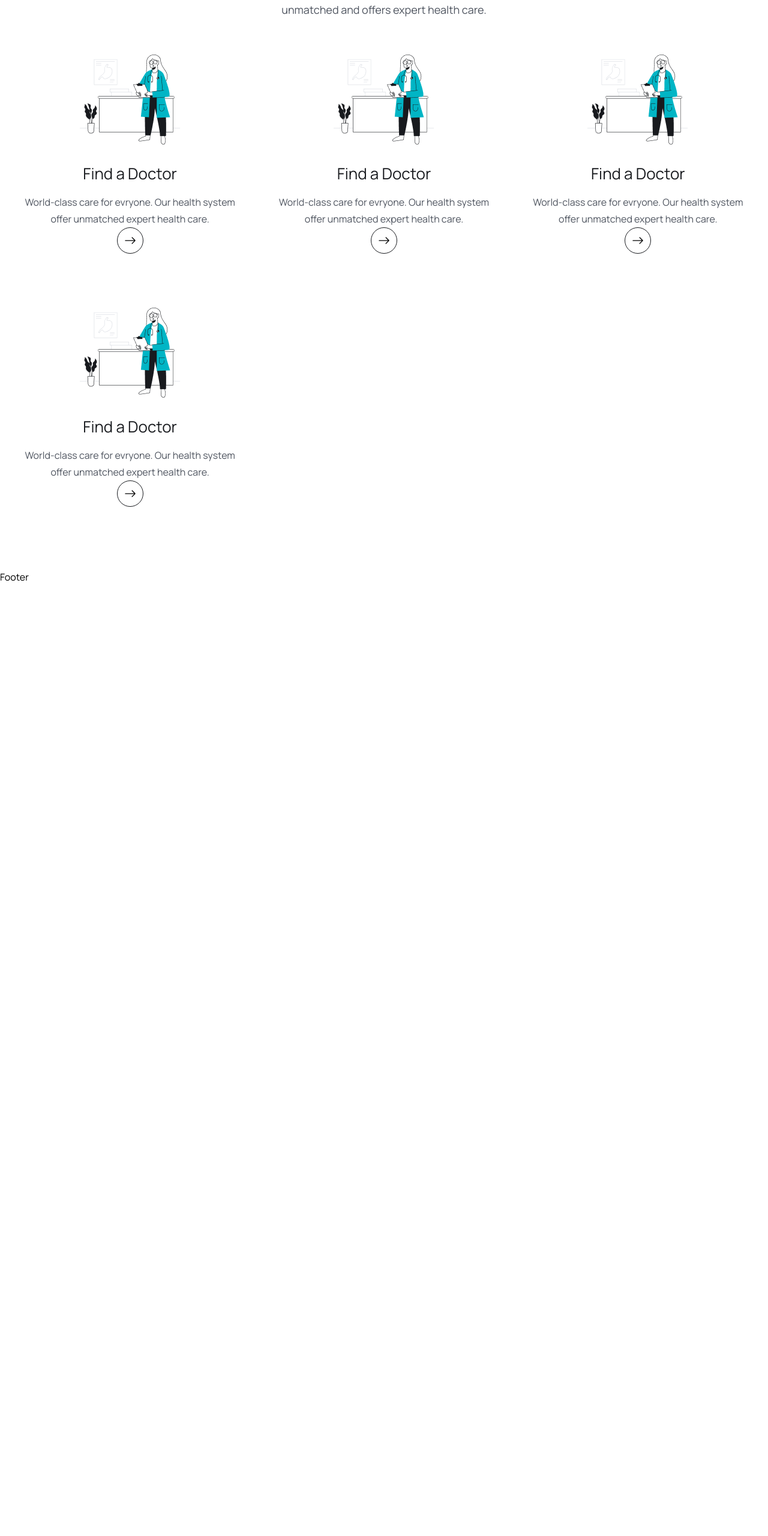
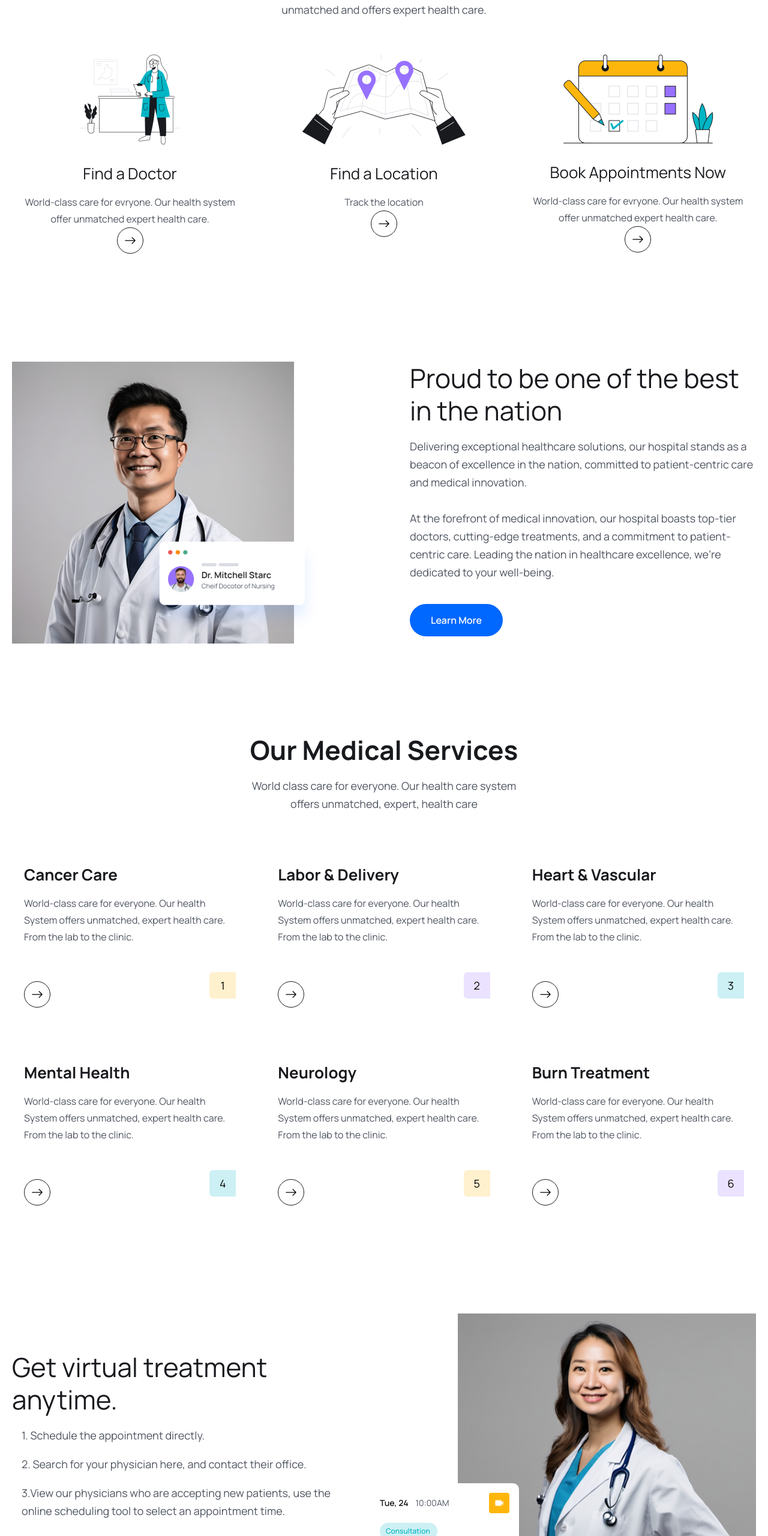
Before and after one commit to Faiyaz582/GetMed, a React (Vite) app in the folder frontend/: page / in a window 1280 px wide. Shown: the part 1154-3715 px from the top of the page at 60% size. Before the commit the page ends 2128 px from the top, so only its background shows below. Built offline with nearby package versions, Linux system fonts and the light colour scheme.

Commit message:
About and feature updated

```diff
--- /dev/null
+++ b/frontend/src/components/About/About.jsx
@@ -0,0 +1,47 @@
+import React from 'react';
+import  aboutImg from "../../assets/images/about.png.png";
+import aboutCardImg from "../../assets/images/about-card.png";
+import { Link } from 'react-router-dom';
+
+
+const About = () => {
+    return <section>
+            <div className="container">
+                <div className="flex justify-between gap-[50px] lg:gap-[130px] xl:gap-0 flex-col lg:flex-row">
+                {/*about image*/}
+                <div className="relative w-3/4 lg:w-1/2 xl:w-[770px] z-10 order-2 lg:order-1">
+                    <img src={aboutImg} alt="" />
+                <div className="absolute z-20 bottom-4 w-[200px] md:w-[300px] right-[-30%] md:right-[-7%] lg:right-[22%]">
+                    <img src={aboutCardImg} alt="" />
+                    </div>
+                    </div>
+                    <div className="w-full lg:w-1/2 xl:w-[670px] order-1 lg:order-2">
+                        <h2 className='heading'> Proud to be one of the best in the nation</h2>
+                        <p className='text_para'>Delivering exceptional healthcare solutions, our hospital stands
+                        as a beacon of excellence in the nation, committed to patient-centric care and medical innovation.</p>
+
+                        <p className='text_para mt-[30px]'>At the forefront of medical innovation, our hospital boasts top-tier
+                         doctors, cutting-edge treatments, and a commitment to patient-centric care. Leading the nation
+                        in healthcare excellence, we're dedicated to your well-being.</p>
+
+                        <Link to="/">
+                            <button  className="btn">Learn More</button>
+                        </Link>
+                    </div>
+                </div>
+                </div>
+        </section>
+};
+
+export default About;
+
+
+// import React from 'react' 6.9k (gzipped: 2.7k)
+
+// const About = () => {
+//     return {
+//         <div> About </div>
+//     }
+// }
+
+// export default About
--- /dev/null
+++ b/frontend/src/components/Services/ServiceCard.jsx
@@ -0,0 +1,33 @@
+import React from 'react';
+import {Link} from 'react-router-dom';
+import {BsArrowRight} from 'react-icons/bs';
+
+const ServiceCard = ({ item, index }) => {
+    const { name, desc, bgColor, textColor } = item;
+
+    return (
+        <div className="py-[30px] px-3 lg:px-5">
+            <h2 className="text-[26px] leading-9 text-headingColor font-[700]">
+            {name}
+            </h2>
+            <p className="text-[16px] leading-7 font-[400] text-textColor mt-4">
+                {desc}
+            </p>
+
+
+            <div className='flex items-center justify-between mt-[30px]'>
+            <Link to ='/doctors' className='w-[44px] h-[44px] rounded-full border border-solid border-[#181A1E] mt-[30px] flex items-center justify-center group hover:bg-cyan-600 hover:border-none'>
+            <BsArrowRight className='group-hover:text-white w-6 h-5'/>
+           </Link>
+           <span className='w-[44px] h-[44px] flex items-center justify-center text-[18px] leading-[30px]
+           font-[600px]' style={{background:`${bgColor}`, color: `{textColor}`, borderRadius: "6px 0 0 6px",
+           }}>
+                {index + 1}
+           </span>
+
+            </div>
+            </div>
+        );
+    };
+
+    export default ServiceCard;
--- /dev/null
+++ b/frontend/src/components/Services/ServiceList.jsx
@@ -0,0 +1,15 @@
+import React from 'react';
+import { services } from "./../../assets/data/services";
+import ServiceCard from "./ServiceCard"
+
+const ServiceList = () => {
+    return (
+        <div className='grid grid-cols-1 md:grid-cols-2 lg:grid-cols-3 gap-5 lg:gap-[30px] mt-[30px] lg:mt-[55px]'>
+            {services.map((item,index)=> (
+            <ServiceCard item={item} index= {index} key={index} />
+        ))}
+        </div>
+    );
+}
+
+export default ServiceList;
--- a/frontend/src/pages/Home.jsx
+++ b/frontend/src/pages/Home.jsx
@@ -2,8 +2,16 @@
 import heroImg01 from '../assets/images/hero-img01.png';
 import heroImg02 from '../assets/images/hero-img02.png';
 import icon01 from '../assets/images/icon01.png'
-import {Link} from 'react-router-dom';
-import {BsArrowRight} from 'react-icons/bs'
+import icon02 from '../assets/images/icon02.png'
+import icon03 from '../assets/images/icon03.png'
+import featureImg from '../assets/images/featuring.png';
+import videoIcon from '../assets/images/video-icon.png';
+import avatarIcon from '../assets/images/avatar-icon.png';
+import { Link } from 'react-router-dom';
+import { BsArrowRight } from 'react-icons/bs';
+import About from '../components/About/About';
+import ServiceList from '../components/Services/ServiceList';
+
 
 const Home = () => {
   return (
@@ -98,13 +106,52 @@
                 <p className='text-[16px] leading-7 text-textColor font-[400] mt-4 text-center'>
                   World-class care for evryone. Our health system offer unmatched expert health care.
                 </p>
-           <Link to ='/doctors' className='w-[44px] h-[44px] rounded-full border border-solid border-[#181A1E] mt-[30px0 mx-auto flex items-center justify-center group hover:bg-cyan-600 hover:border-none'>
-            <BsArrowRight className='group-hover:text-white w-6 h-5'/>
+                <Link to='/doctors' className='w-[44px] h-[44px] rounded-full border border-solid border-[#181A1E] mt-[30px0 mx-auto flex items-center justify-center group hover:bg-cyan-600 hover:border-none'>
+                  <BsArrowRight className='group-hover:text-white w-6 h-5' />
                 </Link>
 
               </div>
             </div>
             <div className='py-[30px] px-5'>
+              <div className='flex items-center justify-center'>
+                <img src={icon02} alt="" />
+
+              </div>
+              <div className='mt-[30px]'>
+                <h2 className='text-[26px] leading-9 text-headingColor font[600] text-center'>
+                  Find a Location
+
+                </h2>
+                <p className='text-[16px] leading-7 text-textColor font-[400] mt-4 text-center'>
+                  Track the location
+
+                </p>
+                <Link to='/doctors' className='w-[44px] h-[44px] rounded-full border border-solid border-[#181A1E] mt-[30px0 mx-auto flex items-center justify-center group hover:bg-cyan-600 hover:border-none'>
+                  <BsArrowRight className='group-hover:text-white w-6 h-5' />
+                </Link>
+
+              </div>
+            </div>
+            <div className='py-[30px] px-5'>
+              <div className='flex items-center justify-center'>
+                <img src={icon03} alt="" />
+
+              </div>
+              <div className='mt-[30px]'>
+                <h2 className='text-[26px] leading-9 text-headingColor font[600] text-center'>
+                  Book Appointments Now
+
+                </h2>
+                <p className='text-[16px] leading-7 text-textColor font-[400] mt-4 text-center'>
+                  World-class care for evryone. Our health system offer unmatched expert health care.
+                </p>
+                <Link to='/doctors' className='w-[44px] h-[44px] rounded-full border border-solid border-[#181A1E] mt-[30px0 mx-auto flex items-center justify-center group hover:bg-cyan-600 hover:border-none'>
+                  <BsArrowRight className='group-hover:text-white w-6 h-5' />
+                </Link>
+
+              </div>
+            </div>
+            {/* <div className='py-[30px] px-5'>
          <div className='flex items-center justify-center'>
            <img src={icon01} alt="" />
 
@@ -122,48 +169,97 @@
            </Link>
 
          </div>
-        </div>
-        <div className='py-[30px] px-5'>
-         <div className='flex items-center justify-center'>
-           <img src={icon01} alt="" />
-
-         </div>
-         <div className='mt-[30px]'>
-           <h2 className='text-[26px] leading-9 text-headingColor font[600] text-center'>
-             Find a Doctor
-
-           </h2>
-           <p className='text-[16px] leading-7 text-textColor font-[400] mt-4 text-center'>
-            World-class care for evryone. Our health system offer unmatched expert health care.
-           </p>
-           <Link to ='/doctors' className='w-[44px] h-[44px] rounded-full border border-solid border-[#181A1E] mt-[30px0 mx-auto flex items-center justify-center group hover:bg-cyan-600 hover:border-none'>
-            <BsArrowRight className='group-hover:text-white w-6 h-5'/>
-           </Link>
-
+        </div> */}
           </div>
         </div>
-        <div className='py-[30px] px-5'>
-         <div className='flex items-center justify-center'>
-           <img src={icon01} alt="" />
+      </section>
 
+      <About />
+
+      {/*service section er kaaj: start */}
+      <section>
+        <div className="container">
+          <div className="xl:w-[470px] mx-auto">
+            <h2 className='heading text-center font-bold'>Our Medical Services</h2>
+            <p className='text_para text-center'>World class care for everyone. Our health care system offers unmatched, expert, health care
+            </p>
           </div>
-         <div className='mt-[30px]'>
-           <h2 className='text-[26px] leading-9 text-headingColor font[600] text-center'>
-             Find a Doctor
 
+          <ServiceList />
+        </div>
+      </section>
+
+      {/*service section er kaaj: start */}
+
+      {/*feature section:start*/}
+
+      <section>
+        <div className="container">
+          <div className="flex items-center justify-between flex-col lg:flex-row">
+            {/*feature content */}
+            <div className="xl:w-[670px]">
+              <h2 className="heading">
+                Get virtual treatment <br /> anytime.
               </h2>
-           <p className='text-[16px] leading-7 text-textColor font-[400] mt-4 text-center'>
-            World-class care for evryone. Our health system offer unmatched expert health care.
+
+              <ul className="pl-4">
+                <li className="text_para">
+                  1. Schedule the appointment directly.
+                </li>
+                <li className="text_para">2. Search for your physician here, and contact their office. </li>
+                <li className="text_para">3.View our physicians who are accepting new patients, use the online scheduling tool to select an appointment time.
+                </li>
+              </ul>
+              <Link to="/">
+                <button className="btn">Learn More</button>
+              </Link>
+            </div>
+
+
+            {/*feature images*/}
+
+            <div className="relative z-10 xl:w-[770px] flex justify-end mt-[50px] lg:mt-0">
+              <img src={featureImg} className="w-3/4" alt="" />
+              <div className="w-[150px] lg:w-[248px] bg-white absolute bottom-[50px] left-0 md:bottom-
+              [100px] md:left-5 z-20 p-2 pb-3 lg:pt-4 lg:px-4 lg:pb-[26px] rounded-[10px]">
+                <div className='flex items-center justify-between'>
+                  <div className='flex items-center gap-[6px] lg:gap-3'>
+                    <p className="text-[10px] leading-[10px] lg:text-[14px] lg:leading-5 text-headingColor
+                     font-[600] ">
+                      Tue, 24
                     </p>
-           <Link to ='/doctors' className='w-[44px] h-[44px] rounded-full border border-solid border-[#181A1E] mt-[30px0 mx-auto flex items-center justify-center group hover:bg-cyan-600 hover:border-none'>
-            <BsArrowRight className='group-hover:text-white w-6 h-5'/>
-           </Link>
+                    <p className="text-[10px] leading-[10px] lg:text-[14px] lg:leading-5 text-textColor
+                    font-[400] ">
+                      10:00AM
+                    </p>
+                  </div>
+                  <span className="w-5 h-5 lg:w-[34px] lg:h-[34px] flex items-center justify-center
+                  bg-yellowColor rounded py-1 px-[6px] lg:py-3 lg:px-[9px]">
+                    <img src={videoIcon} alt="" />
+                  </span>
+                </div>
+
+                <div className="w-[65px] lg:w-[96px] bg-[#CCF0F3] py-1 px-2 lg:py-[6px] lg:px-[10px] text-
+                [8px] leading-[8px] lg:text-[12px] lg:leading-4 text-irisBlueColor font-[500] mt-2 lg:mt-4 rounded-full">
+                  Consultation
+                </div>
+
+                <div className="flex items-center gap-[6px] lg:gap-[10px] mt-2 lg:mt-[18px]">
+                 <img src={avatarIcon} alt="" />
+                  <h4 className="text-[10px] leading-3 lg:text-[16px] lg:leading-[22px] font-[700] text-headingColor">
+                    John Doe
+                  </h4>
+                </div>
 
               </div>
             </div>
           </div>
         </div>
-  </section>
+      </section >
+
+
+      {/*feature section:end*/}
+
 
     </>
   );
```
Also changed, not shown: frontend/src/assets/images/about.png.png (added), frontend/src/assets/images/featuring.png (added). Lines whose indentation alone changed are shown as unchanged.
